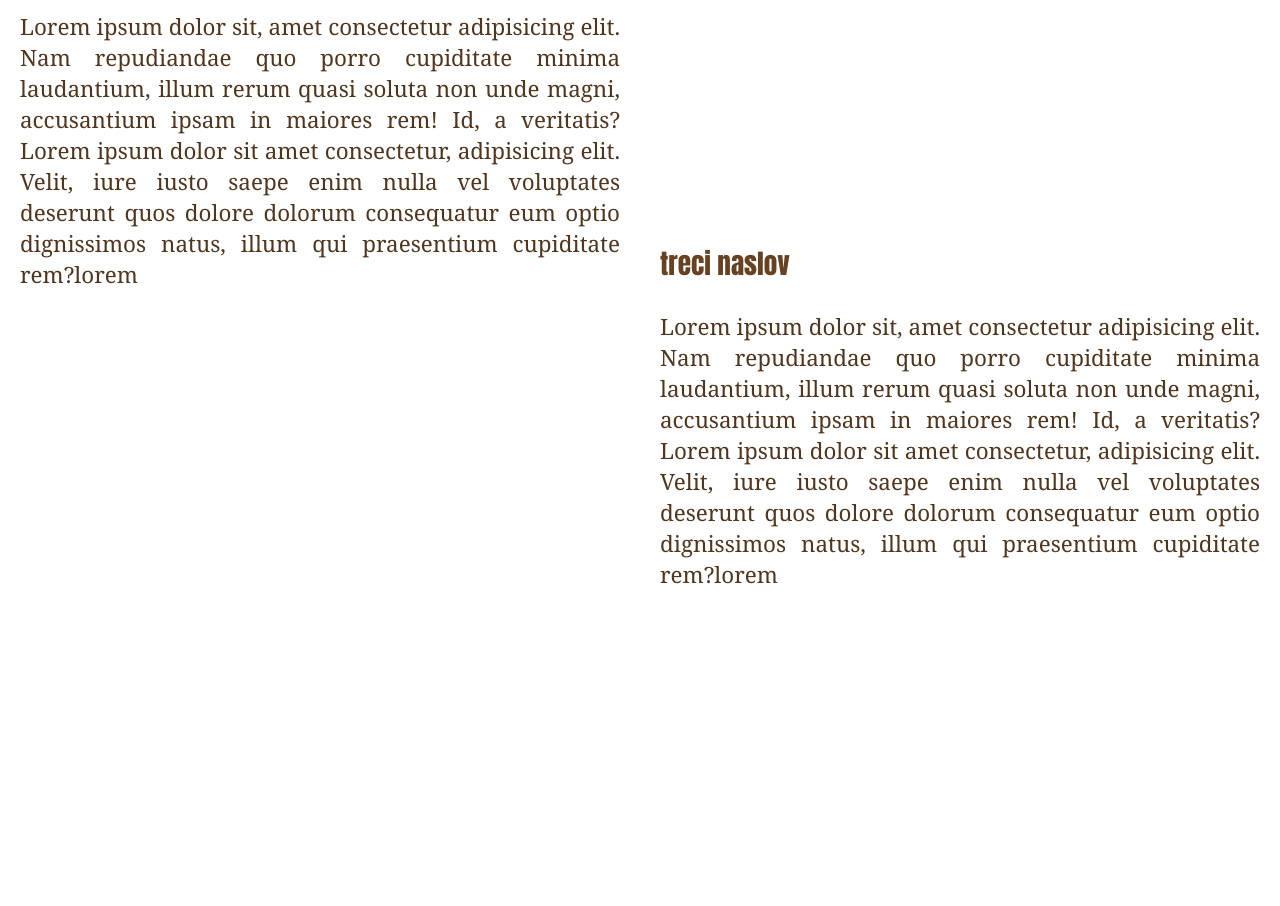
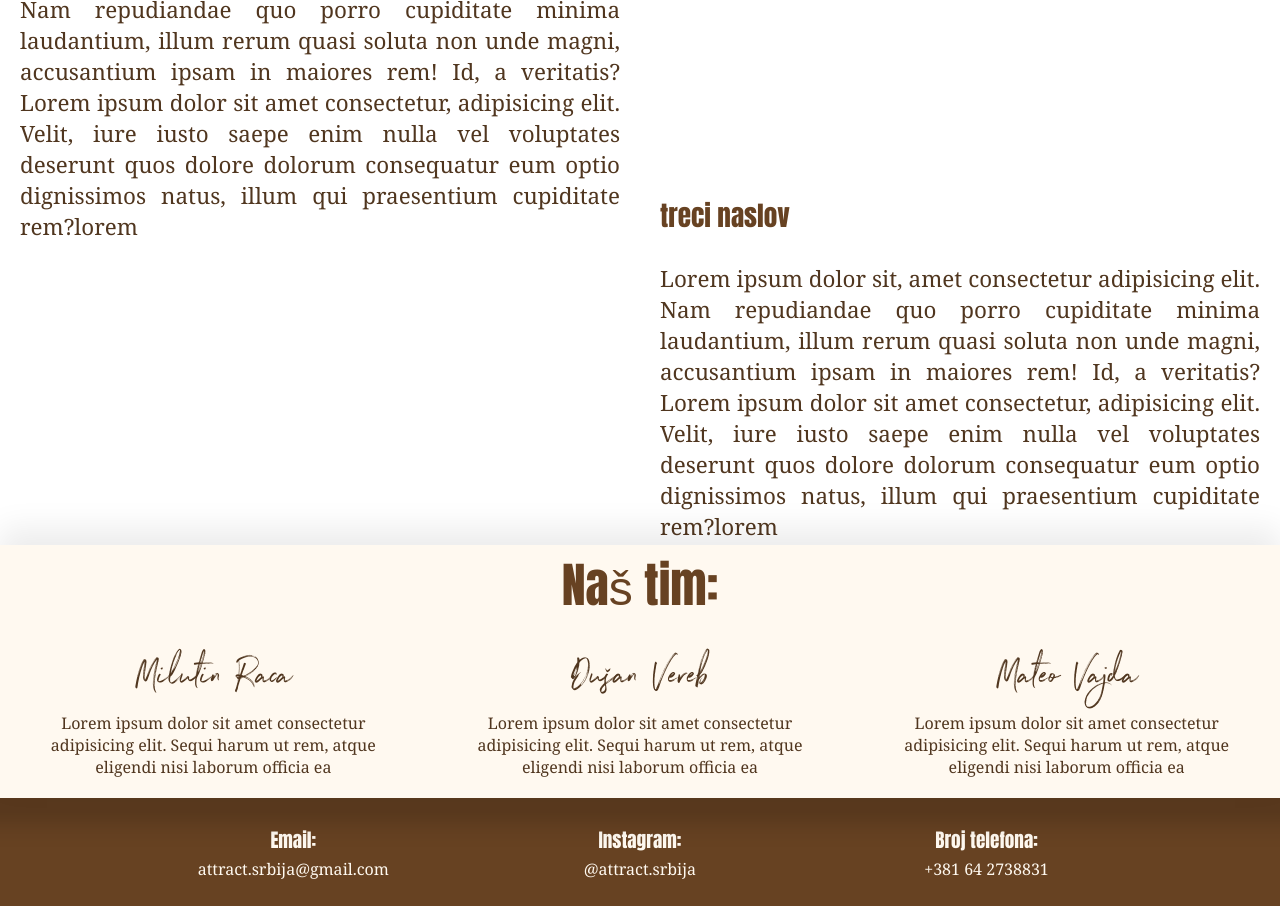
Before and after one commit to DusiVajber/intro, a plain HTML site: page index.html in a window 1280 px wide. Shown: the part 1009-1915 px from the top of the page. Before the commit the page ends 1599 px from the top, so only its background shows below. Drawn offline with Linux system fonts and the light colour scheme.

Commit message:
skoro gotov sajt

```diff
--- a/index.html
+++ b/index.html
@@ -16,10 +16,12 @@
   </header>
   <div id="uvod">
     <div id="deoslike">
-      <img src="pictures/SpFrMuv.webp" alt="Uvod Image" id="slika">
-      <p class="uvodnitekst" style="position: absolute; left: 0; margin-top: 197px; margin-left: 590px; color: white; z-index: 2; clip-path: none;">stvorite digitalni identitet<br>povecajte &nbsp;privlacnost&nbsp;</p>
+
+      <img src="pictures/SpFrMuv.webp" alt="Uvod Image" id="slika" style="position: relative; z-index: 2;">
+      <p class="uvodnitekst" style="position: absolute; left: 0; margin-top: 197px; margin-left: 590px; color: #fff9f0; z-index: 3; clip-path: none;">stvorite digitalni identitet<br>povecajte &nbsp;privlacnost&nbsp;</p>
     </div>
     <div id="tekstualnideo">
+      <div id="slika-bgbox" style="position: absolute; left: 892px; right: 50px; top: 304px; width: 280px; height: 192px; background: #fff9f0; z-index: -1;"></div>
       <div style="position: relative; width: fit-content;">
         <p class="uvodnitekst" style="color: #50361f; z-index: 1;">stvorite digitalni identitet<br>povecajte <mark id="privlacnostmark">&nbsp;privlacnost&nbsp;</mark></p>
       </div>
@@ -63,8 +65,19 @@
     <div id="drugitekstholder"><p class="naslovizatekstove">drugi nalsov</p><p id="drugitekst">Lorem ipsum dolor sit, amet consectetur adipisicing elit. Nam repudiandae quo porro cupiditate minima laudantium, illum rerum quasi soluta non unde magni, accusantium ipsam in maiores rem! Id, a veritatis? Lorem ipsum dolor sit amet consectetur, adipisicing elit. Velit, iure iusto saepe enim nulla vel voluptates deserunt quos dolore dolorum consequatur eum optio dignissimos natus, illum qui praesentium cupiditate rem?lorem</p></div>
     <div id="tecitekstholder"><p class="naslovizatekstove">treci naslov</p><p id="tecitekst">Lorem ipsum dolor sit, amet consectetur adipisicing elit. Nam repudiandae quo porro cupiditate minima laudantium, illum rerum quasi soluta non unde magni, accusantium ipsam in maiores rem! Id, a veritatis? Lorem ipsum dolor sit amet consectetur, adipisicing elit. Velit, iure iusto saepe enim nulla vel voluptates deserunt quos dolore dolorum consequatur eum optio dignissimos natus, illum qui praesentium cupiditate rem?lorem</p></div>
   </div>
-  <div id="tim"></div>
-  <footer id="contact"></div>
+  <div id="tim">
+    <div id="timnaslovholder"><p id="timnaslov">Naš tim:</p></div>
+    <div id="clanovi">
+      <div class="clan"><p class="clantekst">Milutin Raca</p><p class="clanopis">Lorem ipsum dolor sit amet consectetur adipisicing elit. Sequi harum ut rem, atque eligendi nisi laborum officia ea </p></div>
+      <div class="clan"><p class="clantekst">Dušan Vereb</p><p class="clanopis">Lorem ipsum dolor sit amet consectetur adipisicing elit. Sequi harum ut rem, atque eligendi nisi laborum officia ea </p></div>
+      <div class="clan"><p class="clantekst">Mateo Vajda</p><p class="clanopis">Lorem ipsum dolor sit amet consectetur adipisicing elit. Sequi harum ut rem, atque eligendi nisi laborum officia ea </p></div>
+    </div>
+  </div>
+  <footer id="contact">
+    <div id="emailholder" class="footerthird"><p class="footersubtitle">Email:</p><p class="footertext">attract.srbija@gmail.com</p></div>
+    <div id="socialsholderholder" class="footerthird"><p class="footersubtitle">Instagram:</p><p class="footertext">@attract.srbija</p></div>
+    <div id="phonenumberholder" class="footerthird"><p class="footersubtitle">Broj telefona:</p><p class="footertext">+381 64 2738831</p></div>
+  </div>
 </body>
 </html>
 
--- a/style.css
+++ b/style.css
@@ -1,3 +1,14 @@
+@font-face {
+  font-family: 'Northwell';
+  src: url('/fonts/Northwell.woff2') format('woff2'),
+       url('/fonts/Northwell.woff') format('woff');
+  font-weight: normal;
+  font-style: normal;
+}
+
+#slika-bgbox {
+  box-shadow: 0 8px 32px rgba(80, 54, 31, 0.10), 0 1.5px 10.6px rgba(80,54,31,0.08);
+}
 body
 {
   margin: 0;
@@ -69,7 +80,7 @@ header p
 #uvod
 {
   display: flex;
-
+  margin-bottom: 32px;
 }
 
 #deoslike
@@ -135,7 +146,6 @@ header p
 {
   display: flex;
   flex-direction: column;
-  margin-top: 80px;
 }
 
 #nasloviprvitekst
@@ -223,3 +233,133 @@ header p
   font-family: Impact, Haettenschweiler, 'Arial Narrow Bold', sans-serif;
   color: #674222;
 }
+
+#tim {
+  display: flex;
+  flex-direction: column;
+  background-color: #fff9f0;
+  margin-top: 40px;
+  box-shadow: 0 -16px 30px rgba(0, 0, 0, 0.08); /* shadow above */
+  position: relative;
+  z-index: 15;
+}
+
+#timnaslovholder {
+  display: flex;
+  justify-content: center;
+  align-items: center;
+  height: 80px;
+}
+
+#timnaslov {
+  font-size: 3rem;
+  font-family: Impact, Haettenschweiler, 'Arial Narrow Bold', sans-serif;
+  color: #674222;
+}
+
+.clantekst {
+  font-size: 2.5rem;
+  font-family: 'Northwell', Georgia, 'Times New Roman', Times, serif;
+  color: #50361f;
+  text-align: center;
+  margin: 24px 0px 0px 0px;
+}
+
+.clanopis {
+  font-size: 1rem;
+  font-family: Georgia, 'Times New Roman', Times, serif;
+  color: #50361f;
+  text-align: center;
+  margin: 0px 20px 20px 20px;
+}
+
+#clanovi
+{
+  display: flex;
+  flex-direction: row;
+}
+
+.clan
+{
+  width: 33.33%;
+  display: flex;
+  flex-direction: column;
+  justify-content: center;
+  align-items: center;
+  padding: 0px 10px;
+}
+
+footer {
+  height: 108px;
+  background-color: #674222;
+  position: relative;
+  z-index: 1;
+  overflow: hidden;
+  display: flex;
+  flex-direction: row;
+}
+
+footer p
+{
+  color: #fff9f0;
+}
+
+footer::before {
+  content: "";
+  position: absolute;
+  left: -10%;
+  top: -16px;
+  width: 120%;
+  height: 16px;
+  pointer-events: none;
+  box-shadow: 0 16px 30px rgba(0,0,0,0.36);
+  z-index: 2;
+}
+
+#aboutus::before {
+  content: "";
+  position: absolute;
+  left: -10%;
+  top: -16px;
+  width: 120%;
+  height: 16px;
+  pointer-events: none;
+  box-shadow: 0 16px 30px rgba(0,0,0,0.36);
+  z-index: 20;
+}
+
+.footerthird
+{
+  width: 33.33%;
+  display: flex;
+  flex-direction: column;
+  justify-content: center;
+  align-items: center;
+}
+
+.footersubtitle {
+  font-size: 1.2rem;
+  font-family: Impact, Haettenschweiler, 'Arial Narrow Bold', sans-serif;
+  color: #fff9f0;
+  margin: 0;
+}
+
+.footertext
+{
+  font-size: 1rem;
+  font-family: Georgia, 'Times New Roman', Times, serif;
+  color: #fff9f0;
+  text-align: center;
+  margin-top: 4px;
+  margin-bottom: 0;
+}
+
+#emailholder{
+  box-sizing: border-box;
+  padding-left: 160px;
+}
+
+#phonenumberholder{
+  box-sizing: border-box;
+  padding-right: 160px;
+}
```
Also changed, not shown: fonts/Northwell-Alt.woff (added), fonts/Northwell-Alt.woff2 (added), fonts/Northwell-Swash.woff (added), fonts/Northwell-Swash.woff2 (added), fonts/Northwell.woff (added), fonts/Northwell.woff2 (added), pictures/call-02-Stroke-Rounded.png (added), pictures/instagram-Stroke-Rounded.png (added).
